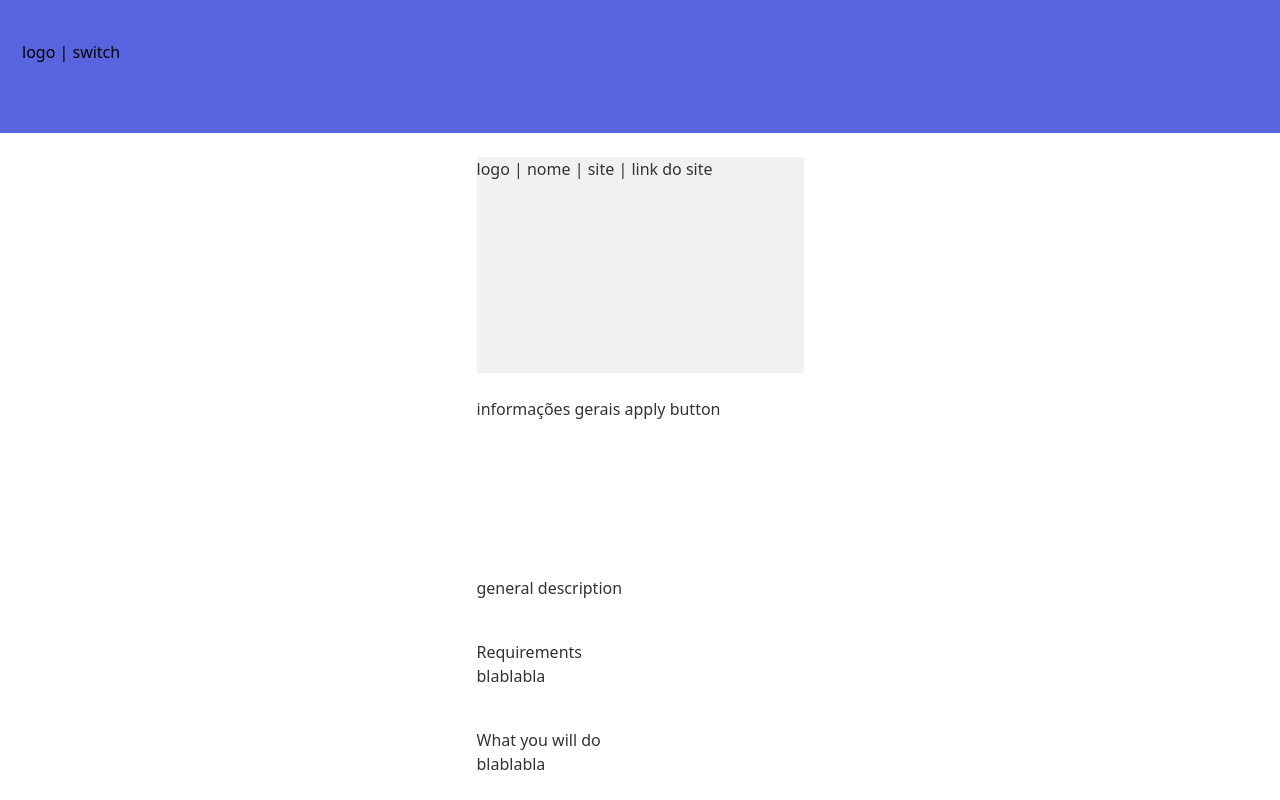
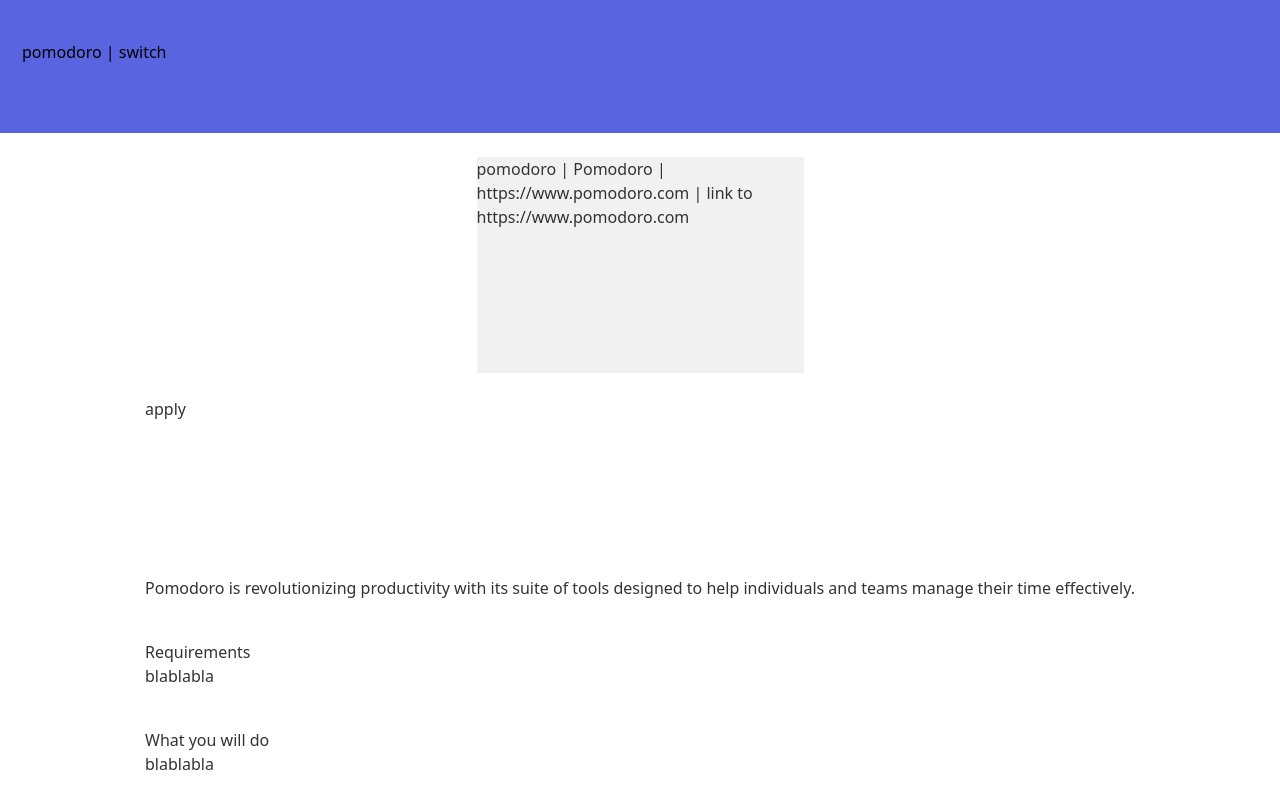
Before and after one commit to oniasfilho/devjobs-ui, a Next.js app: page /listing/196832866417379282741829862041766041243 in a window 1280 px wide. Built offline with nearby package versions, Linux system fonts and the light colour scheme.

Commit message:
starts switching hardcoded info for mocked info

```diff
--- a/app/listing/[listingId]/page.tsx
+++ b/app/listing/[listingId]/page.tsx
@@ -1,28 +1,32 @@
-import React from 'react'
+'use client'
+
+import React, { useState } from 'react'
+import data from '../../util/data.json'
 
 type Params = {
   params: {
     listingId: string
   }
 }
+
 export default async function Page({ params: { listingId } }: Params) {
+  const [listing, setListing] = useState<JobListing>(data.jobListings.find(e => e.id === listingId)!!)
   return (
     <div className='listing-page-wrapper'>
       <div className="listing-page-header header-section">
-        logo | switch
+        {listing.logo} | switch
       </div>
       <div className="company-info-section">
-        logo | nome | site | link do site
+        {listing.logo} | {listing.company_name} | {listing.company_site} | link to {listing.company_site}
       </div>
       <div className="job-description-section">
         <div className="general-info">
-          informações gerais
-          apply button
+          <button>apply</button>
         </div>
         <div className="details">
           <div className="details-subsection">
             <p className="general-description">
-              general description
+              {listing.opening_description}
             </p>
           </div>
           <div className="requirements-subsection requirements">
--- a/app/util/data.json
+++ b/app/util/data.json
@@ -9,7 +9,7 @@
 			"location": "United Kingdom",
 			"logo": "scoot",
 			"company_site": "https://www.scoot.com",
-      "general_description": "Scoot is at the forefront of mobility solutions, providing innovative services to help urban dwellers move efficiently.",
+			"opening_description": "Scoot is at the forefront of mobility solutions, providing innovative services to help urban dwellers move efficiently.",
 			"requirements": {
 				"overview": "We are looking for a seasoned software engineer with expertise in Java and Python, and experience in cloud services.",
 				"requirements_list": [
@@ -38,7 +38,7 @@
 			"location": "United States",
 			"logo": "blogr",
 			"company_site": "https://www.blogr.com",
-      "general_description": "Blogr is a leading platform for content creators, offering a suite of tools to enhance blogging and audience engagement.",
+			"opening_description": "Blogr is a leading platform for content creators, offering a suite of tools to enhance blogging and audience engagement.",
 			"requirements": {
 				"overview": "Seeking a developer proficient in Haskell and PureScript with a solid understanding of functional programming.",
 				"requirements_list": [
@@ -67,7 +67,7 @@
 			"location": "Russia",
 			"logo": "vector",
 			"company_site": "https://www.vector.com",
-      "general_description": "Vector is a tech company focused on providing high-performance backend solutions for businesses worldwide.",
+			"opening_description": "Vector is a tech company focused on providing high-performance backend solutions for businesses worldwide.",
 			"requirements": {
 				"overview": "We are looking for an engineer with strong backend development skills, particularly in Node.js and Express.",
 				"requirements_list": [
@@ -96,7 +96,7 @@
 			"location": "Japan",
 			"logo": "office_lite",
 			"company_site": "https://www.officelite.com",
-      "general_description": "Office Lite provides innovative office management solutions to streamline business operations and enhance productivity.",
+			"opening_description": "Office Lite provides innovative office management solutions to streamline business operations and enhance productivity.",
 			"requirements": {
 				"overview": "Seeking a senior application engineer experienced in C# and .NET for developing enterprise applications.",
 				"requirements_list": [
@@ -125,7 +125,7 @@
 			"location": "Thailand",
 			"logo": "pod",
 			"company_site": "https://www.pod.com",
-      "general_description": "Pod is a fast-growing tech startup offering cutting-edge solutions for remote work and collaboration.",
+			"opening_description": "Pod is a fast-growing tech startup offering cutting-edge solutions for remote work and collaboration.",
 			"requirements": {
 				"overview": "We need a DevOps engineer with expertise in Docker, Kubernetes, and CI/CD pipelines.",
 				"requirements_list": [
@@ -154,7 +154,7 @@
 			"location": "Germany",
 			"logo": "creative",
 			"company_site": "https://www.creative.com",
-      "general_description": "Creative is a leading provider of multimedia solutions, known for its innovative products and exceptional customer support.",
+			"opening_description": "Creative is a leading provider of multimedia solutions, known for its innovative products and exceptional customer support.",
 			"requirements": {
 				"overview": "We are seeking a desktop support manager with strong troubleshooting skills and leadership abilities.",
 				"requirements_list": [
@@ -183,7 +183,7 @@
 			"location": "United States",
 			"logo": "pomodoro",
 			"company_site": "https://www.pomodoro.com",
-      "general_description": "Pomodoro is revolutionizing productivity with its suite of tools designed to help individuals and teams manage their time effectively.",
+			"opening_description": "Pomodoro is revolutionizing productivity with its suite of tools designed to help individuals and teams manage their time effectively.",
 			"requirements": {
 				"overview": "We need an iOS engineer proficient in Swift and Objective-C with experience in iOS frameworks.",
 				"requirements_list": [
@@ -212,7 +212,7 @@
 			"location": "United Kingdom",
 			"logo": "maker",
 			"company_site": "https://www.maker.com",
-      "general_description": "Maker is a leading software development company, specializing in enterprise solutions that drive business growth.",
+			"opening_description": "Maker is a leading software development company, specializing in enterprise solutions that drive business growth.",
 			"requirements": {
 				"overview": "Seeking a senior EJB developer with extensive experience in Java and J2EE for enterprise application development.",
 				"requirements_list": [
@@ -241,7 +241,7 @@
 			"location": "Singapore",
 			"logo": "coffeeeroasters",
 			"company_site": "https://www.coffeeeroasters.com",
-      "general_description": "Coffeeeroasters is a specialty coffee company that prides itself on quality and customer satisfaction.",
+			"opening_description": "Coffeeeroasters is a specialty coffee company that prides itself on quality and customer satisfaction.",
 			"requirements": {
 				"overview": "Looking for a senior frontend developer skilled in React and Redux, with a strong eye for design.",
 				"requirements_list": [
```
Also changed, not shown: types/types.d.ts (+15 -15 lines). Lines whose indentation alone changed are shown as unchanged.
